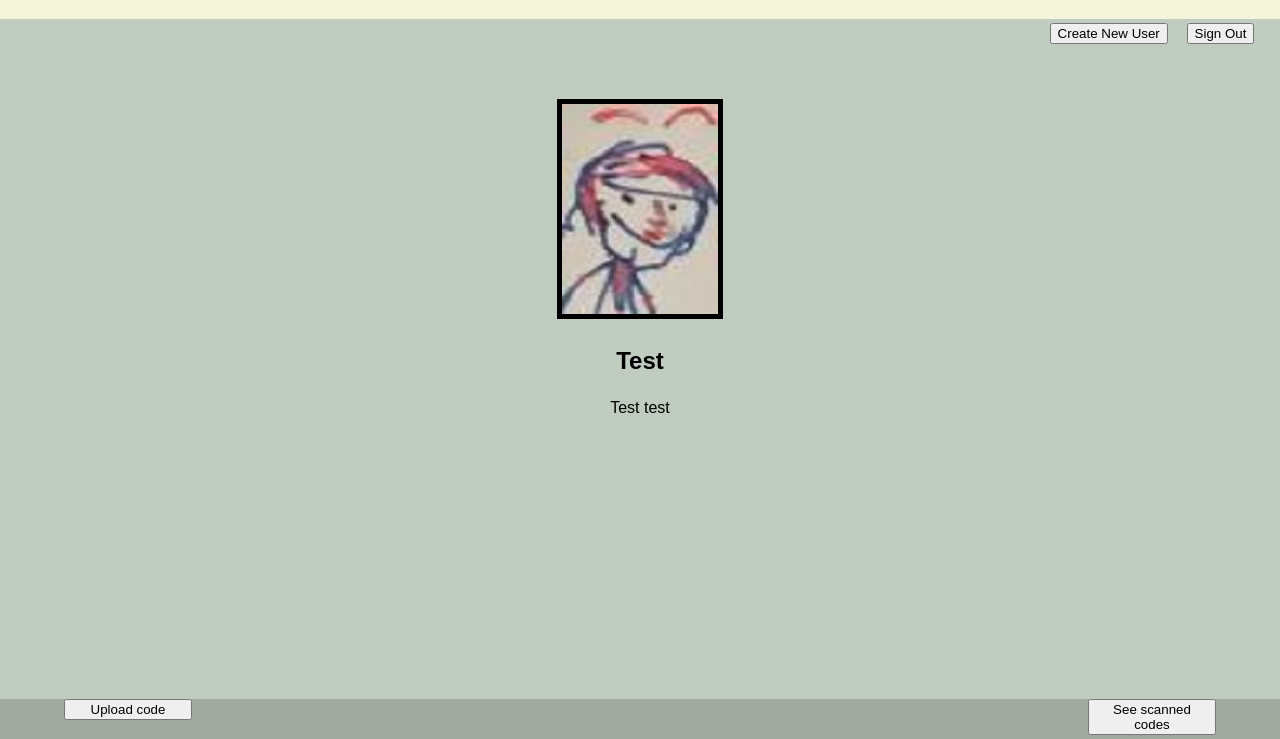
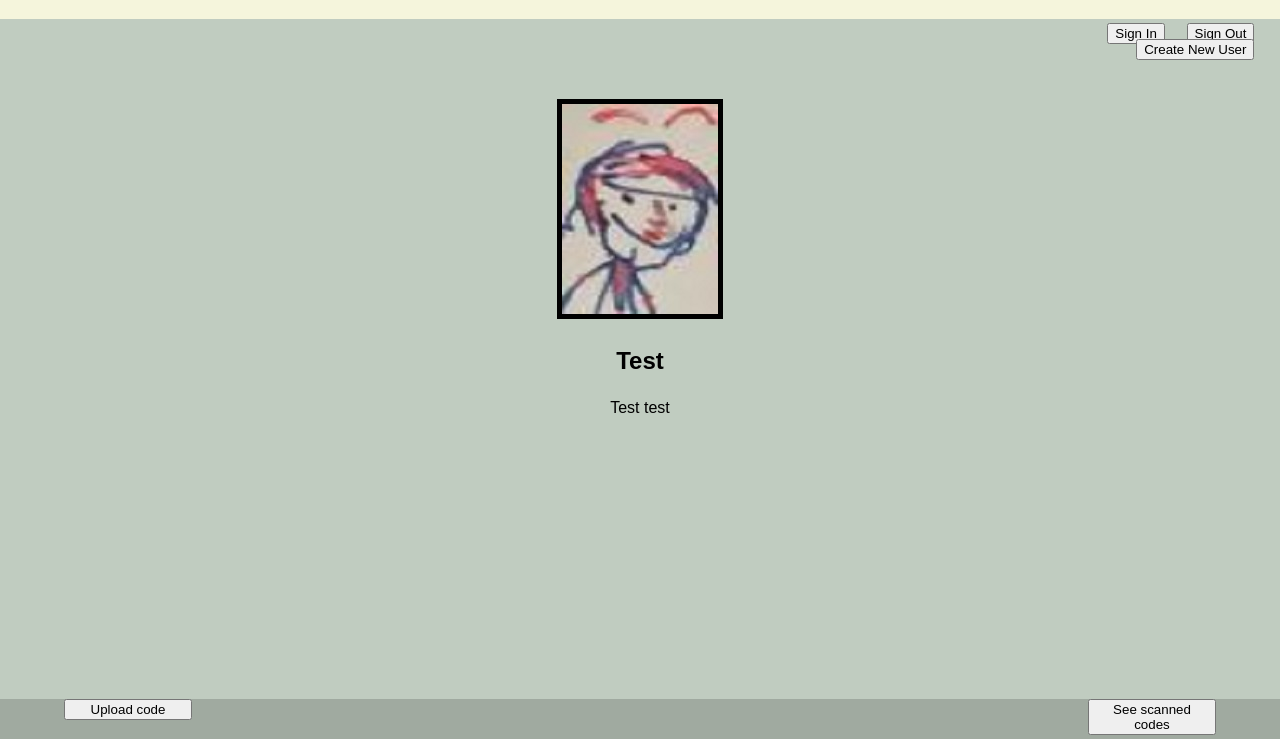
Before and after one commit to 230001166/pltw-scavenger-hunt, a website: page index.html in a window 1280 px wide. Shown: the part 61-800 px from the top of the page. Drawn offline with Linux system fonts and the light colour scheme.

Commit message:
Modified button styling.

```diff
--- a/index.html
+++ b/index.html
@@ -152,8 +152,8 @@
 }
 #create-user {
 	position: absolute;
-	top: 10%;
-	left: 10%;
+	top: 50%;
+	right: 10%;
 	font-family: arial;
 	visibility: visible;
 }
```
